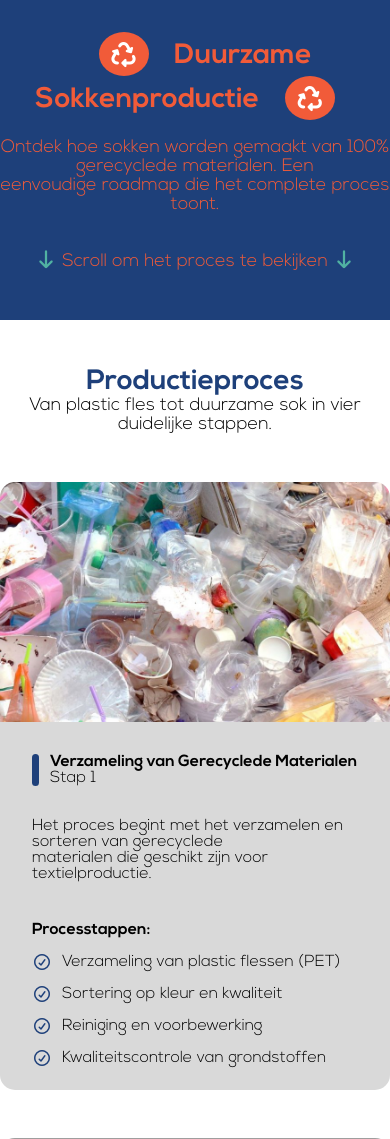
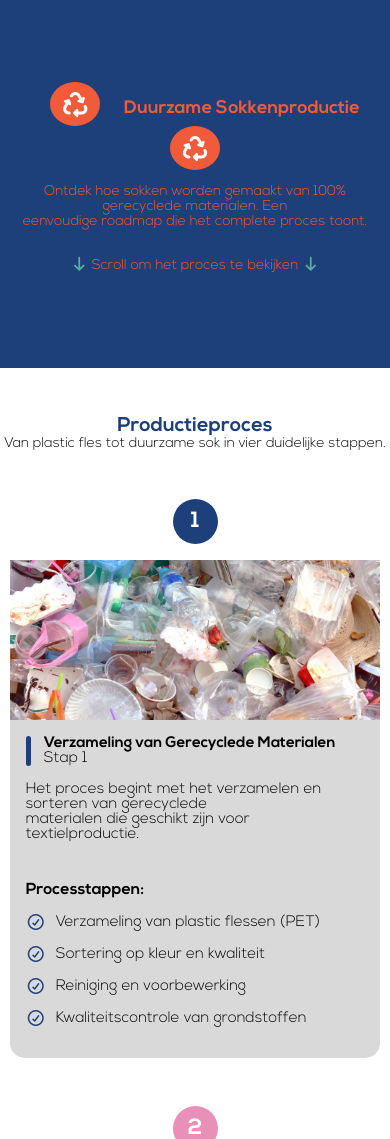
Before and after one commit to AtakanKaracaNHL/sunny_socks_web_development, a PHP site: page /duurzaamheid.php in a window 390 px wide. Shown: the top 1139 px of the page. Run offline with PHP 8.4, Linux system fonts and the light colour scheme; some libraries are stand-ins or nearby versions; grey boxes are pictures that could not be loaded.

Commit message:
Made the page responsive for tablet and mobile so it looks better for them.

```diff
--- a/css/style-duurzaamheid.css
+++ b/css/style-duurzaamheid.css
@@ -222,3 +222,148 @@ main::before {
     background-color: #51b2a2;
     content: "4";
 }
+
+@media (max-width: 1024px) {
+    .title > h1 {
+        font-size: 24px;
+    }
+
+    .title > p {
+        font-size: 16px;
+    }
+
+    .main-title > h1 {
+        font-size: 24px;
+    }
+
+    .main-title > p {
+        font-size: 16px;
+    }
+
+    .process-step {
+        max-width: 90%;
+    }
+
+    .process-box {
+        padding: 1.5rem;
+    }
+
+    main::before {
+        left: 50%;
+        transform: translateX(-50%);
+    }
+
+    .process-step::before {
+        left: 50%;
+        transform: translateX(-50%);
+    }
+}
+
+@media (max-width: 768px) {
+    body {
+        font-size: 16px;
+    }
+
+    .title {
+        padding: 1.5rem 1rem;
+    }
+
+    .title > h1 {
+        font-size: 20px;
+    }
+
+    .title > p {
+        font-size: 15px;
+    }
+
+    .main-title > h1 {
+        font-size: 22px;
+    }
+
+    .main-title > p {
+        font-size: 15px;
+    }
+
+    .process-step {
+        display: flex;
+        flex-direction: column;
+        max-width: 95%;
+        margin: 2rem auto;
+    }
+
+    .process-image {
+        height: 12rem;
+    }
+
+    .process-box {
+        padding: 1.2rem;
+    }
+
+    .process-heading {
+        margin-bottom: 1rem;
+    }
+
+    .process-border::before {
+        width: 5px;
+    }
+
+    main::before {
+        display: none;
+    }
+
+    .process-step::before {
+        position: relative;
+        left: auto;
+        transform: none;
+        margin: 1rem auto;
+        width: 50px;
+        height: 50px;
+        font-size: 24px;
+    }
+
+    .process-title, .process-stepnr {
+        text-align: left;
+        font-size: 0.95rem;
+    }
+
+    .process-box p {
+        font-size: 0.95rem;
+    }
+
+    .process-box li {
+        font-size: 0.95rem;
+        align-items: center;
+    }
+}
+
+@media (max-width: 480px) {
+    .title > h1 {
+        font-size: 18px;
+    }
+
+    .title > p {
+        font-size: 14px;
+    }
+
+    .main-title > h1 {
+        font-size: 20px;
+    }
+
+    .main-title > p {
+        font-size: 14px;
+    }
+
+    .process-step::before {
+        width: 45px;
+        height: 45px;
+        font-size: 22px;
+    }
+
+    .process-image {
+        height: 10rem;
+    }
+
+    .process-box {
+        padding: 1rem;
+    }
+}
```
